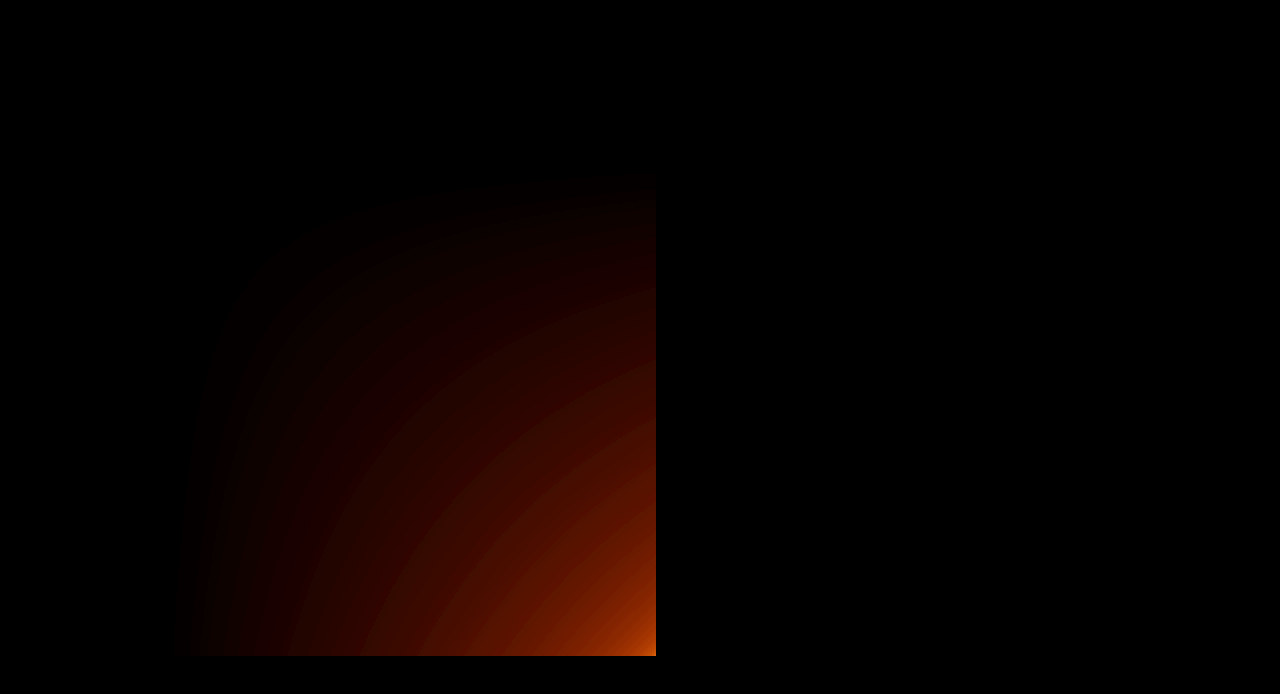
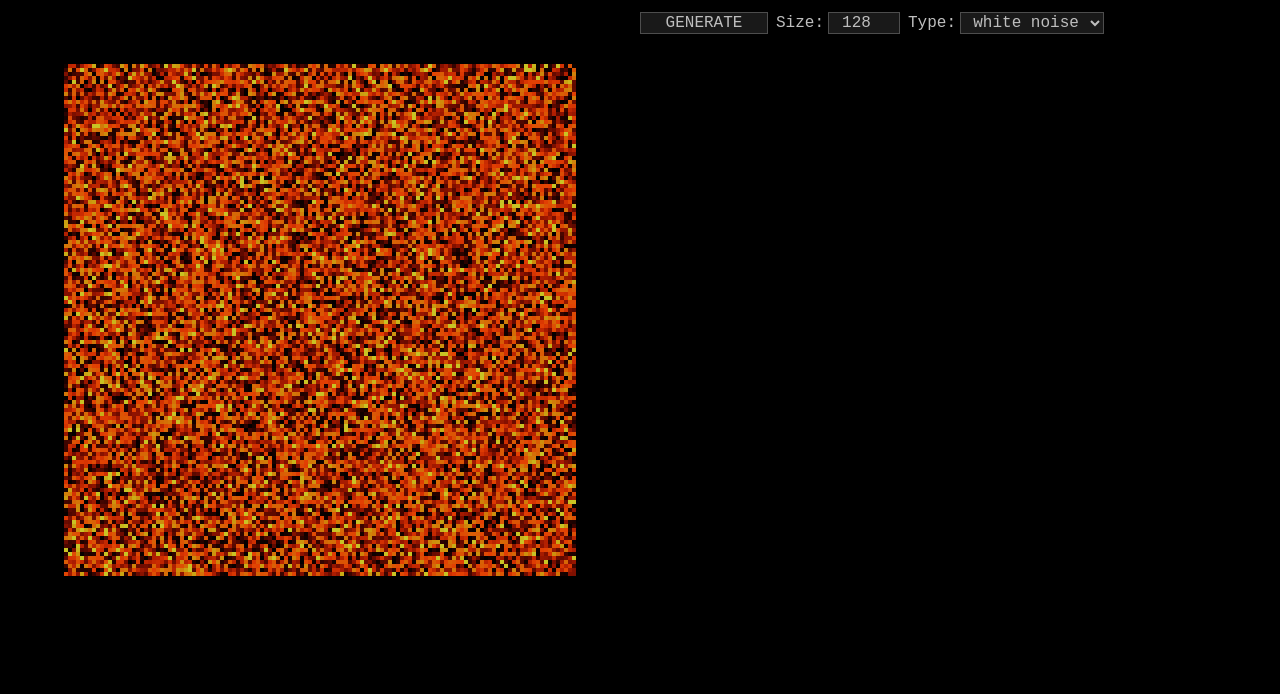
Before and after one commit to Frovu/lost, a React (Vite) app: page / in a window 1280 px wide. Shown: the top 694 px of the page. Built offline with nearby package versions, Linux system fonts and the light colour scheme.

Commit message:
level generation controls

```diff
--- a/src/App.tsx
+++ b/src/App.tsx
@@ -1,11 +1,14 @@
 import Game from './Game';
+import { LevelControls } from './Level';
 
 function App() {
 	return <div className='App'>
 		<div style={{ aspectRatio: 1 }}>
 			<Game/>
 		</div>
-		<div className='container'></div>
+		<div>
+			<LevelControls/>
+		</div>
 	</div>;
 }
 
--- a/src/Game.tsx
+++ b/src/Game.tsx
@@ -3,9 +3,11 @@ import { Level } from './Level';
 
 export default function Game() {
 	return <Canvas camera={{
-		position: [0, 0, 1]
+		position: [0, 0, 1],
+		zoom: 1,
 	}}
 	orthographic
+	linear
 	gl={{ antialias: false }}
 	onContextMenu={e => e.preventDefault()}>
 		<ambientLight intensity={.1}/>
--- a/src/Level.tsx
+++ b/src/Level.tsx
@@ -4,11 +4,12 @@ import { useEffect } from 'react';
 import { create } from 'zustand';
 import { persist } from 'zustand/middleware';
 
-const typeOptions = ['white noise', 'perlin noise'] as const;
+const typeOptions = ['gradient', 'white noise', 'perlin noise'] as const;
 
 const defaultState = {
 	type: 'white noise' as typeof typeOptions[number],
-	size: 256,
+	isGenerating: false,
+	size: 128,
 	texture: null as null | THREE.DataTexture,
 	textureData: null as null | Uint8ClampedArray,
 	grid: null as null | Uint8Array
@@ -16,15 +17,17 @@ const defaultState = {
 type LevelState = typeof defaultState & {
 	initTexture: () => void,
 	render: () => void,
+	set: <T extends keyof typeof defaultState>(k: T, val: typeof defaultState[T]) => void
 };
 
 const useLevelState = create<LevelState>()(persist((set, get) => ({
 	...defaultState,
+	set: (k, val) => set(st => ({ ...st, [k]: val })),
 	render: () => {
 		const { grid, size, texture, textureData } = get();
 		if (!grid || !textureData) return;
 		for (let i = 0; i < size * size; ++i) {
-			const val = (grid[i] === 255 ? 255 : -Math.log10(-grid[i] / 255 + 1)) * 32;
+			const val = (grid[i] === 255 ? 255 : -Math.log10(-grid[i] / 255 + 1)) * 256;
 			textureData[i * 2] = val * 2;
 			textureData[i * 2 + 1] = val / 3;
 		}
@@ -41,11 +44,13 @@ const useLevelState = create<LevelState>()(persist((set, get) => ({
 	}
 }), {
 	name: 'and I become lost',
-	partialize: ({ type }) => ({ type })
+	partialize: ({ type, size }) => ({ type, size })
 }));
 
 async function generateLevel() {
-	const { size, render } = useLevelState.getState();
+	const { size, type, render, initTexture } = useLevelState.getState();
+	useLevelState.setState(st => ({ ...st, isGenerating: true }));
+	initTexture();
 	const delay = 1000 / size;
 
 	const grid = new Uint8Array(size * size).fill(16);
@@ -54,7 +59,10 @@ async function generateLevel() {
 		render(); return new Promise(res => setTimeout(res, delay)); };
 	await animate();
 
-	const gen = (x: number, y: number) => { grid[y * size + x] = y / (size - 1) * x / (size - 1) * 254; };
+	const gen: (x: number, y: number) => void = type === 'gradient'
+		? (x, y) => { grid[y * size + x] = y / (size - 1) * x / (size - 1) * 254; }
+		: (x, y) => { grid[y * size + x] = Math.min(255, Math.random() * 256 + 8); };
+	// const gen = (x: number, y: number) => { grid[y * size + x] = Math.random() * 500; };
 	const half = size / 2;
 	const sides = [[0, -1], [1, 0], [0, 1], [-1, 0]];
 	for (let r = 1; r < half; ++r) {
@@ -69,6 +77,9 @@ async function generateLevel() {
 				gen(ax, ay);
 			}
 			await animate();
+			const state = useLevelState.getState();
+			if (!state.isGenerating)
+				return;
 		}
 	}
 	for (let i = 0; i < size; ++i) {
@@ -76,25 +87,43 @@ async function generateLevel() {
 		gen(i, size - 1);
 	}
 	await animate();
+	useLevelState.setState(st => ({ ...st, isGenerating: false }));
 }
 
 export function LevelControls () {
+	const { size, type, set, isGenerating } = useLevelState();
 
+	return <div style={{ display: 'flex', gap: 8, alignItems: 'center' }}>
+		<button style={{ width: 128, color: isGenerating ? 'var(--color-active)' : 'unset' }}
+			onClick={() => isGenerating ? set('isGenerating', false) : generateLevel()}>
+				GENERAT{isGenerating ? 'ING' : 'E'}</button>
+		<label>Size:<input style={{ marginLeft: 4, width: 72 }} type='number' min='16' max='1024' step='16'
+			value={size} onChange={e => set('size', e.target.valueAsNumber)}/></label>
+		<label>Type:<select style={{ marginLeft: 4, width: 144 }}
+			value={type} onChange={e => set('type', e.target.value as any)}>
+			{typeOptions.map(o => <option key={o} value={o}>{o}</option>)}
+		</select></label>
+
+	</div>;
 }
 
 export function Level() {
-	const { texture, initTexture } = useLevelState();
+	const { texture, size, type, set } = useLevelState();
 
 	useEffect(() => {
-		if (texture == null) {
-			initTexture();
+		const { isGenerating } = useLevelState.getState();
+		if (!isGenerating) {
 			generateLevel();
+		} else {
+			set('isGenerating', false);
+			const timeout = setTimeout(generateLevel, 100);
+			return () => clearTimeout(timeout);
 		}
-	}, [initTexture, texture]);
+	}, [size, type, set]);
 
 	return <>
-		<mesh scale={32}>
-			<planeGeometry args={[16, 16]}/>
+		<mesh scale={8}>
+			<planeGeometry args={[64, 64]}/>
 			<meshBasicMaterial map={texture} transparent/>
 		</mesh>
 	</>;
--- a/src/style.css
+++ b/src/style.css
@@ -37,12 +37,13 @@ body {
 }
 
 input, button, select {
-  border: 1px var(--color-border) solid;
+	border: 1px var(--color-border) solid;
 	background-color: var(--color-input-bg);
-  text-align: center;
+	text-align: center;
 	font-family: inherit;
 	font-size: inherit;
 	color: inherit;
+	outline: none;
 }
 
 option {
@@ -73,7 +74,7 @@ button:active {
   padding: 12px;
   gap: 12px;
   display: grid;
-  grid-template-columns: min(calc(100vh - 24px), calc(100vw - 24px - 300px)) auto;
+  grid-template-columns: min(calc(100vh - 24px), calc(100vw - 24px - 640px)) auto;
 }
 
 @media (max-width: 600px) {
```
